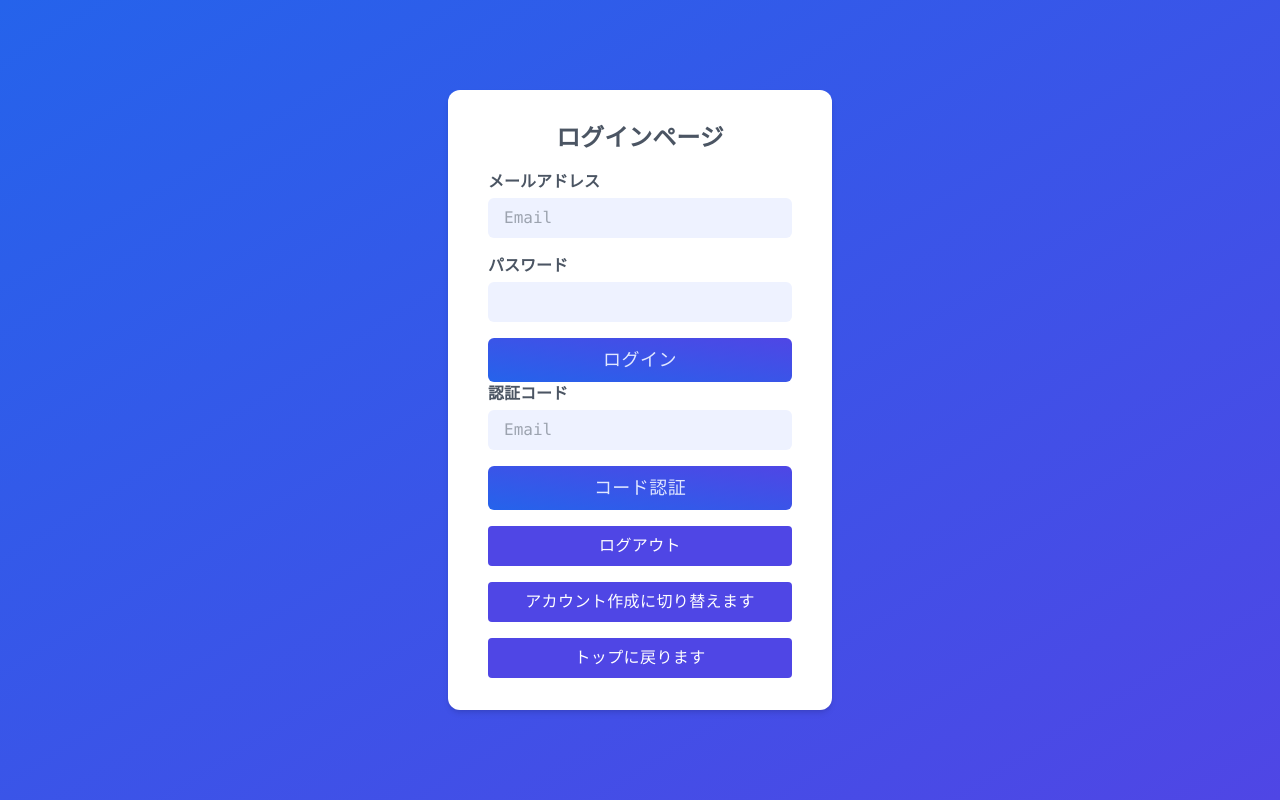
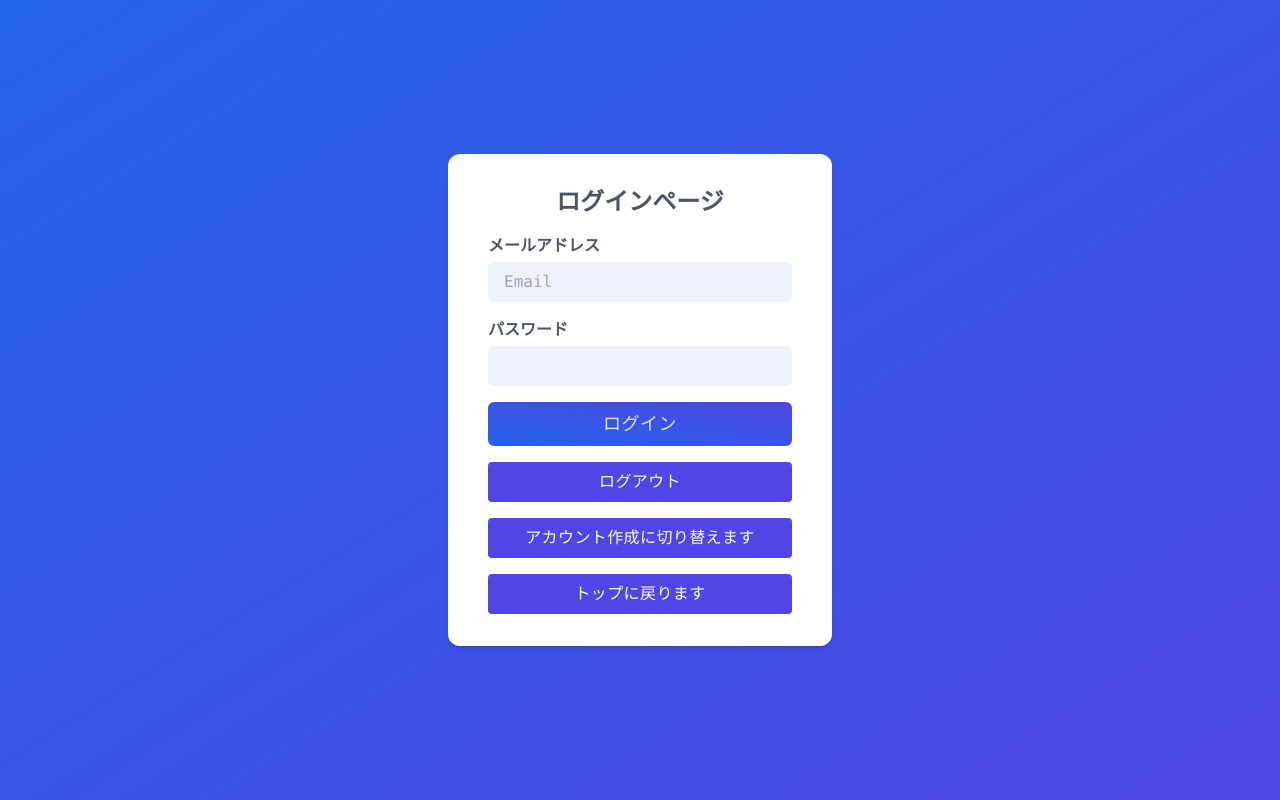
Before and after one commit to inatatsu-tatsuhiro/mfa-sample3, a React (Create React App) app: page /login in a window 1280 px wide. Built offline with nearby package versions, Linux system fonts and the light colour scheme; no server answers.

Commit message:
色々整理しました

```diff
--- a/src/components/Login.tsx
+++ b/src/components/Login.tsx
@@ -25,7 +25,6 @@ export const Login = () => {
     try {
       await signInWithEmailAndPassword(auth, loginEmail, loginPassword)
     } catch (error: any) {
-      let resolver: any;
       if (error.code === 'auth/multi-factor-auth-required') {
         console.log(error.code)
         const multiResolver = getMultiFactorResolver(auth, error)
@@ -43,42 +42,7 @@ export const Login = () => {
         const res = getMultiFactorResolver(auth, error)
         setResolver(res)
         alert('Code has been sent to your phone')
-
       }
-      const multiResolver = getMultiFactorResolver(auth, error)
-
-      const phoneOptions = {
-        multiFactorHint: multiResolver!.hints[0],
-        session: multiResolver!.session,
-      }
-      const phoneAuthProvider = new PhoneAuthProvider(auth)
-      const verifyId = await phoneAuthProvider.verifyPhoneNumber(
-        phoneOptions,
-        recaptchaVerifier
-      )
-      setVerificationId(verifyId)
-      alert('Code has been sent to your phone')
-    }
-  }
-
-  const verifyAction = async () => {
-    try {
-      const firebaseCredentials = PhoneAuthProvider.credential(
-        verificationId,
-        otp
-      );
-      const multiFactorAssertion =
-        PhoneMultiFactorGenerator.assertion(firebaseCredentials);
-      const credentials = await resolve.resolveSignIn(
-        multiFactorAssertion
-      );
-      console.log(credentials, "credentials");
-      console.log("success");
-      setTimeout(() => {
-        navigate('/')
-      }, 1000)
-    } catch (e) {
-      console.log(e, 'error')
     }
   }
 
@@ -94,6 +58,9 @@ export const Login = () => {
       .then(function (userCredential) {
         // User signed in.
         console.log('user', userCredential)
+        setTimeout(() => {
+          navigate('/')
+        }, 1000)
       })
   }
 
@@ -145,7 +112,7 @@ export const Login = () => {
         </div>
       </div>
     )
-  }
+  } else {
     return (
       <div className="flex justify-center items-center flex-col min-h-screen text-gray-600 font-mono">
         <div className="h-screen bg-gradient-to-br from-blue-600 to-indigo-600 flex justify-center items-center w-full">
@@ -185,25 +152,6 @@ export const Login = () => {
             >
               ログイン
             </button>
-          <div>
-            <label className="block mb-1 text-gray-600 font-semibold">
-              認証コード
-            </label>
-            <input
-              type="email"
-              placeholder="Email"
-              required
-              onChange={(e) => setOtp(e.target.value)}
-              className="bg-indigo-50 px-4 py-2 outline-none rounded-md w-full"
-            />
-          </div>
-          <button
-            id="sign-in-button"
-            onClick={() => verifyAction()}
-            className="mt-4 w-full bg-gradient-to-tr from-blue-600 to-indigo-600 text-indigo-100 py-2 rounded-md text-lg tracking-wide"
-          >
-            コード認証
-          </button>
             <Logout />
             <button
               className="mt-4 w-full px-3 py-2 text-white bg-indigo-600 rounded tracking-wide"
@@ -222,3 +170,4 @@ export const Login = () => {
       </div>
     )
   }
+}
```
Lines whose indentation alone changed are shown as unchanged.
